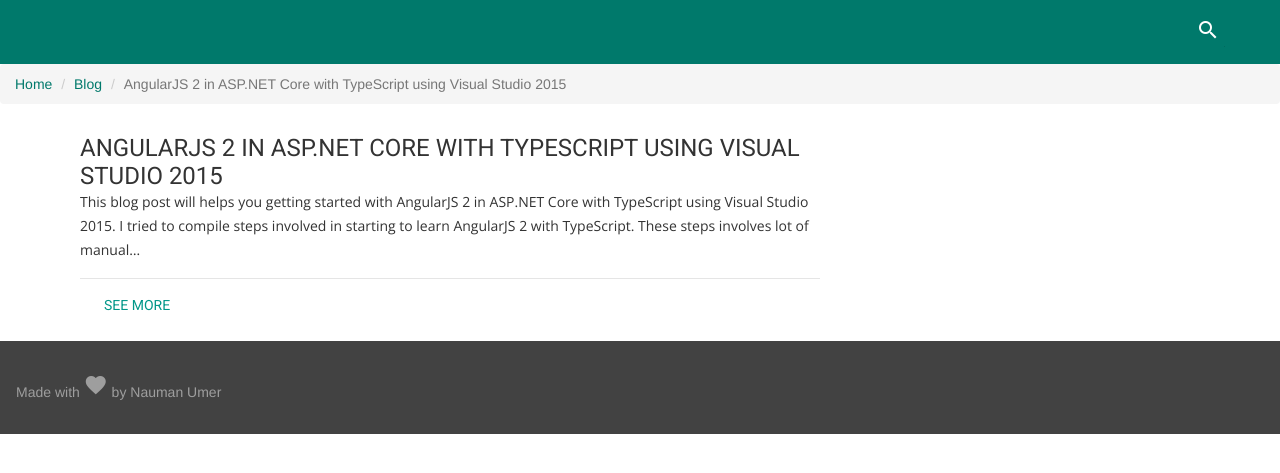
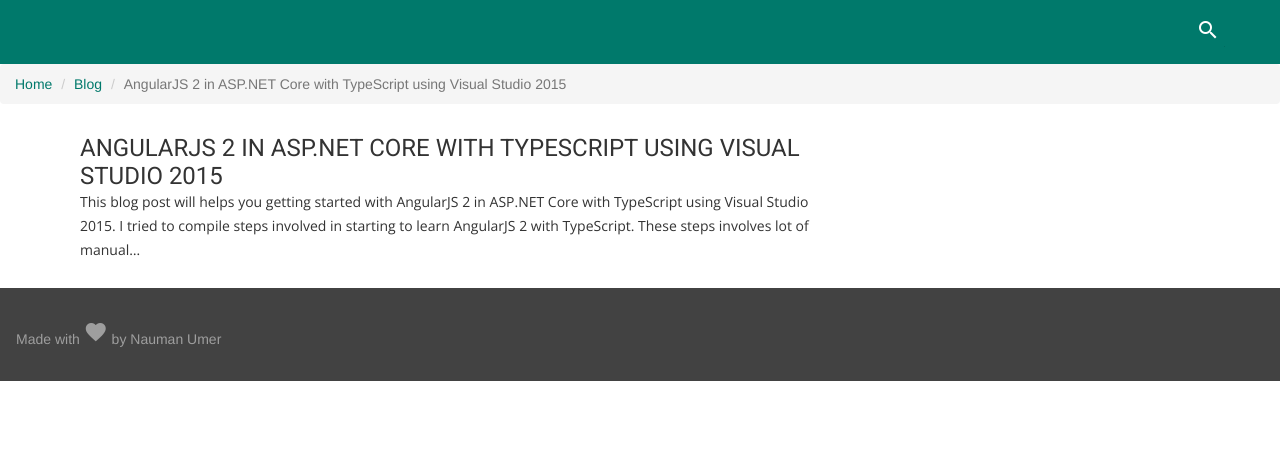
Before and after one commit to nmanumr/nmanumr.com, a Jekyll site: the page built from _posts/2016-11-21-how-to-write-a-blog.md, in a window 1280 px wide. Shown: the top 473 px of the page. Built offline with Jekyll 4.4.1, drawn with Linux system fonts in a browser that asks for light colours; nearby versions of some CDN libraries; library files that are not in the unit come from our copies; comment, search, counter and statistics services are not loaded.

Commit message:
Update post.html

```diff
--- a/_layouts/post.html
+++ b/_layouts/post.html
@@ -13,11 +13,7 @@
   <div>
     {{ content }}
   </div>
-  <div class="mdl-card__actions mdl-card--border pull-right">
-    <a class="mdl-button mdl-button--colored mdl-js-button mdl-js-ripple-effect" href="/{{projectData.name}}">
-      See More
-    </a>
-    </div>
+
 
    </div>
 
```
